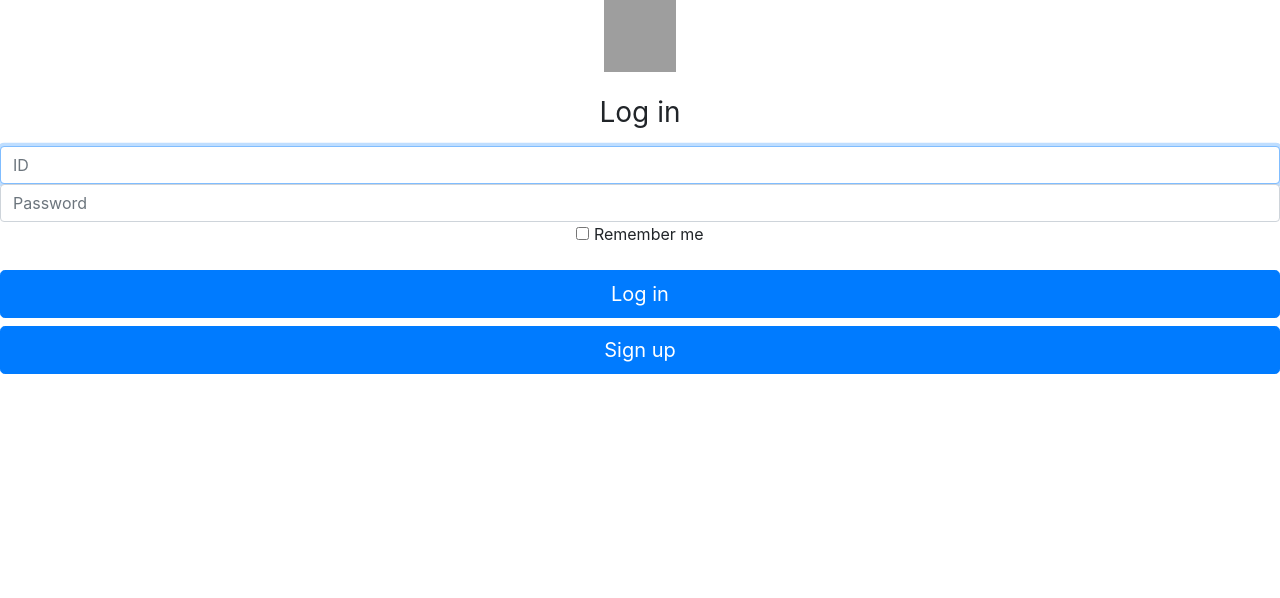
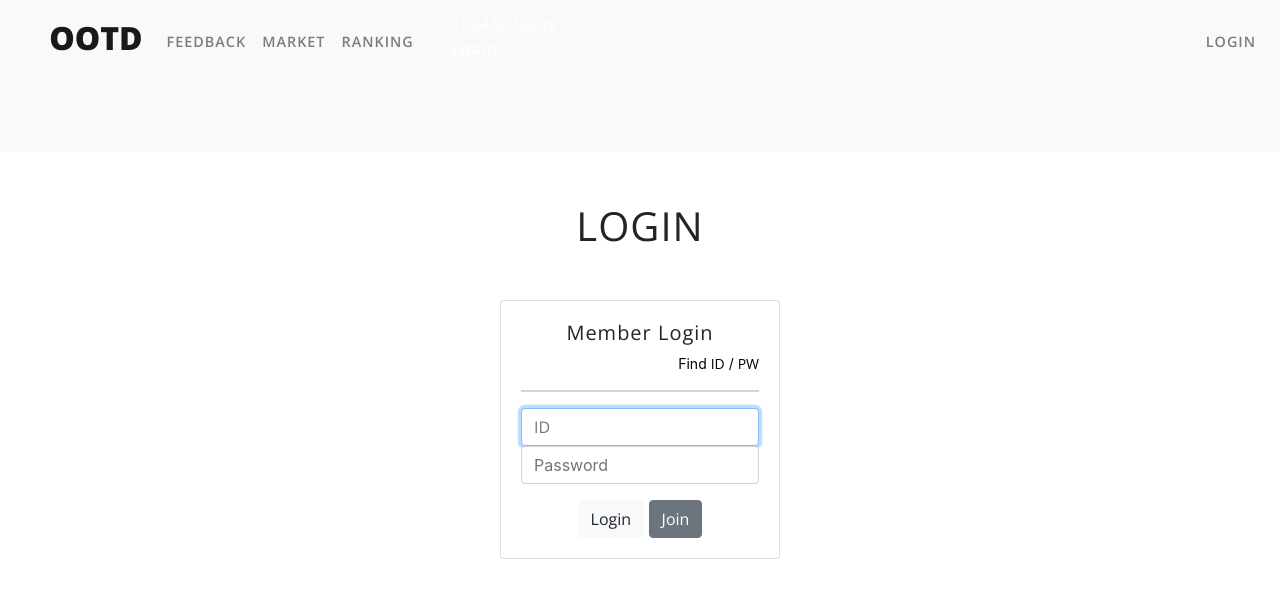
Before and after one commit to mju-likelion/ootd, a Django app: template ootdApp/templates/login.html in a window 1280 px wide. Shown: the top 598 px of the page. Run offline with Django 3.2, Linux system fonts and the light colour scheme; the template is opened without the code that fills it, so the values that code supplies are empty; some libraries are stand-ins or nearby versions; some web fonts are replaced; grey boxes are pictures that could not be loaded.

Commit message:
login style 적용

```diff
--- a/ootd/settings.py
+++ b/ootd/settings.py
@@ -9,7 +9,7 @@ BASE_DIR = Path(__file__).resolve().parent.parent
 # See https://docs.djangoproject.com/en/3.1/howto/deployment/checklist/
 
 # SECURITY WARNING: keep the secret key used in production secret!
-SECRET_KEY = ''
+SECRET_KEY = '4q0x@9m=n7r#za%moao$3ewrtkunl0$d7mac*_xy@$8y4jgem^'
 
 # SECURITY WARNING: don't run with debug turned on in production!
 DEBUG = True
--- a/ootd/urls.py
+++ b/ootd/urls.py
@@ -3,7 +3,7 @@ from django.urls import path
 import ootdApp.views
 urlpatterns = [
     path('admin/', admin.site.urls),
-    path('', ootdApp.views.home, name="home"),
+    path('home/', ootdApp.views.home, name="home"),
     path('ranking/', ootdApp.views.ranking, name="ranking"),
     path('login/', ootdApp.views.login, name="login"),
 ]
--- /dev/null
+++ b/ootdApp/static/css/login.css
@@ -0,0 +1,30 @@
+.login{
+    margin-top: 50px;
+    text-align: center;
+}
+
+.card{
+    margin-top : 50px;
+    margin-right: 500px;
+    margin-left: 500px;
+}
+
+.card-body{
+    text-align: center;
+}
+
+.findAccount{
+    text-align: right;
+    color: black;
+    font-size: 14px;
+}
+
+#findid:hover{
+    color: lightgray;
+}
+
+#findpw:hover{
+    color: lightgray;
+}
+
+a { color: inherit; }
--- a/ootdApp/templates/base.html
+++ b/ootdApp/templates/base.html
@@ -45,16 +45,19 @@
               </button>
                 <div class="collapse navbar-collapse navbar-toggle " id="navbarNavAltMarkup">
                     <ul class="navbar-nav mx-auto">
-
                         <li><a class="nav-link text-uppercase" href="about.html">feedback</a></li>
                         <li><a class="nav-link text-uppercase" href="price.html">market</a></li>
                         <li> <a class="nav-link text-uppercase" href="{% url 'ranking'%}">ranking</a></li>
-                        <li> <a class="nav-link text-uppercase" href="{% url 'login'%}">login</a></li>
                     </ul>
                     <div class="top-info text-left">
                         <ul>
                             <li><i class="fas fa-phone-volume"></i> 12345678099</li>
                             <li class="number-phone"><a class="nav-link request text-uppercase font-weight-bold" href="#" data-toggle="modal" data-target="#exampleModalCenter">Login</a></li>
+                        </ul>
+                    </div>
+                    <div class="navbar-collapse collapse w-100 order-3 dual-collapse2">
+                        <ul class="navbar-nav ml-auto">
+                            <li> <a class="nav-link text-uppercase" href="{% url 'login'%}">login</a></li>
                         </ul>
                     </div>
                 </div>
--- a/ootdApp/templates/login.html
+++ b/ootdApp/templates/login.html
@@ -1,38 +1,42 @@
+{% extends 'base.html' %}
+{% block content %}
+{% load static%}
 <!doctype html>
 <html lang="en">
   <head>
     <meta charset="utf-8">
-    <meta name="viewport" content="width=device-width, initial-scale=1, shrink-to-fit=no">
-    <meta name="description" content="">
-    <meta name="author" content="Mark Otto, Jacob Thornton, and Bootstrap contributors">
-    <meta name="generator" content="Jekyll v4.1.1">
-    <title>Signin Template · Bootstrap</title>
-
-    <link rel="canonical" href="https://getbootstrap.com/docs/4.5/examples/sign-in/">
-
     <!-- Bootstrap core CSS -->
-<link href="/docs/4.5/dist/css/bootstrap.min.css" rel="stylesheet" integrity="sha384-JcKb8q3iqJ61gNV9KGb8thSsNjpSL0n8PARn9HuZOnIxN0hoP+VmmDGMN5t9UJ0Z" crossorigin="anonymous">
-
+    <link href="/docs/4.5/dist/css/bootstrap.min.css" rel="stylesheet" integrity="sha384-JcKb8q3iqJ61gNV9KGb8thSsNjpSL0n8PARn9HuZOnIxN0hoP+VmmDGMN5t9UJ0Z" crossorigin="anonymous">
 
     <!-- Custom styles for this template -->
-    <link href="signin.css" rel="stylesheet">
+    <link rel="stylesheet" type="text/css" href="{% static 'css/login.css'%}">
+
   </head>
-  <body class="text-center">
-    <form class="form-signin">
-  <img class="mb-4" src="/docs/4.5/assets/brand/bootstrap-solid.svg" alt="" width="72" height="72">
-  <h1 class="h3 mb-3 font-weight-normal">Log in</h1>
-  <label for="inputEmail" class="sr-only">ID</label>
-  <input type="email" id="inputEmail" class="form-control" placeholder="ID" required autofocus>
-  <label for="inputPassword" class="sr-only">Password</label>
-  <input type="password" id="inputPassword" class="form-control" placeholder="Password" required>
-  <div class="checkbox mb-3">
-    <label>
-      <input type="checkbox" value="remember-me"> Remember me
-    </label>
-  </div>
-  <button class="btn btn-lg btn-primary btn-block" type="submit">Log in</button>
-  <button class="btn btn-lg btn-primary btn-block" type="submit">Sign up</button>
 
-</form>
+  <body>
+    <h1 class="login">LOGIN</h1>
+    <div class="card">
+        <div class="card-body">
+            <h5>Member Login</h5>
+            <div class="findAccount">
+                <h7>Find</h7>
+                <h7><a id="findid" href="#">ID</a></h7>
+                <h7>/</h7>
+                <h7><a id="findpw" href="#">PW</a></h7>
+            </div>
+            <hr style="border: solid 0.5px lightgray;">
+
+            <form class="form-signin">
+                <label for="inputId" class="sr-only">ID</label>
+                <input type="text" id="accountId" class="form-control" placeholder="ID" required autofocus>
+                <label for="inputPassword" class="sr-only">Password</label>
+                <input type="password" id="accountPw" class="form-control" placeholder="Password" required>
+            </form>
+
+            <a href="/home"><button class="btn btn-light" type="button">Login</button></a>
+            <a href="#"><button class="btn btn-secondary" type="button">Join</button></a>
+        </div>
+      </div>
 </body>
 </html>
+{% endblock %}
```
Also changed, not shown: my_settings.py (+5 -5 lines).
